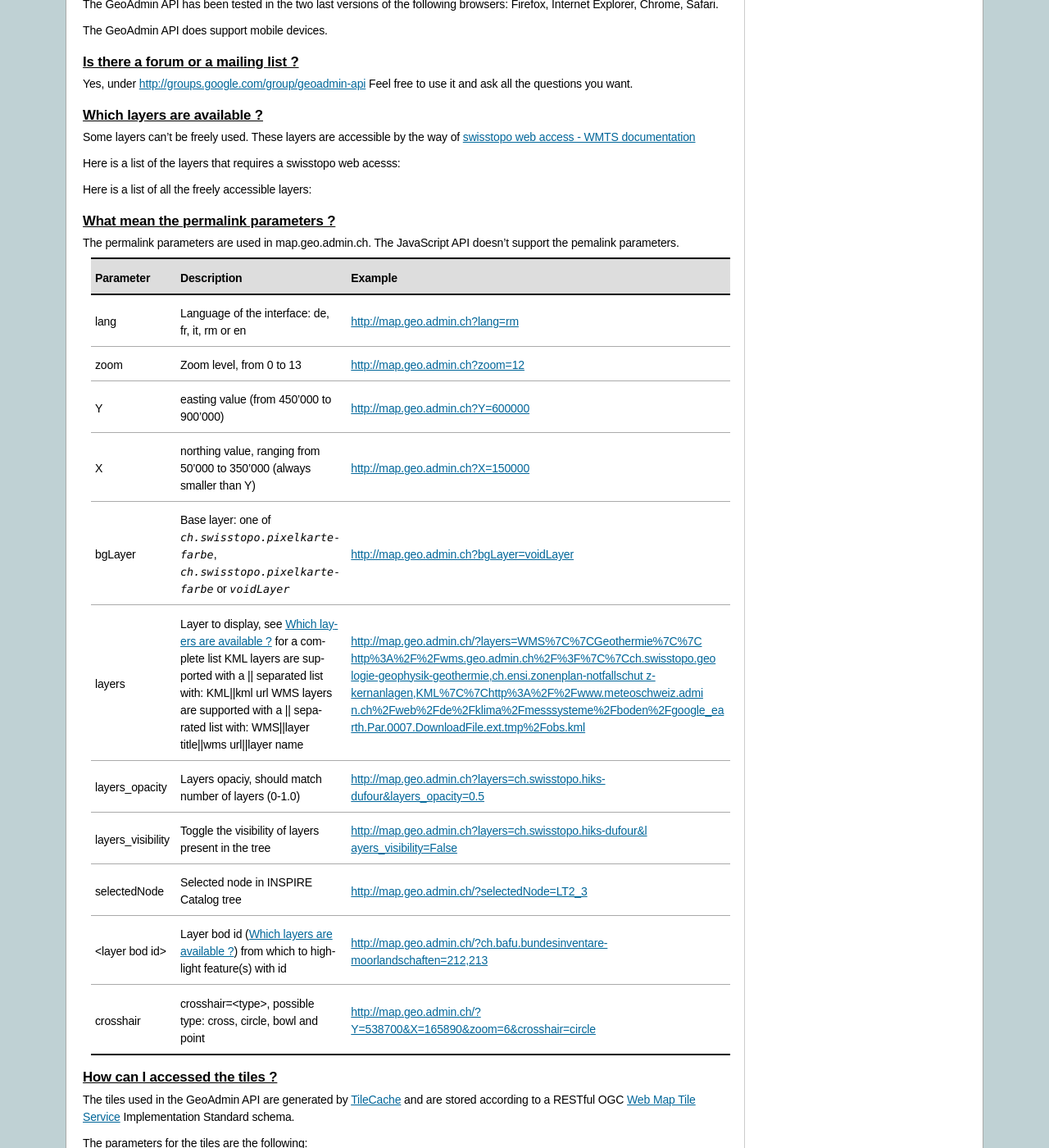
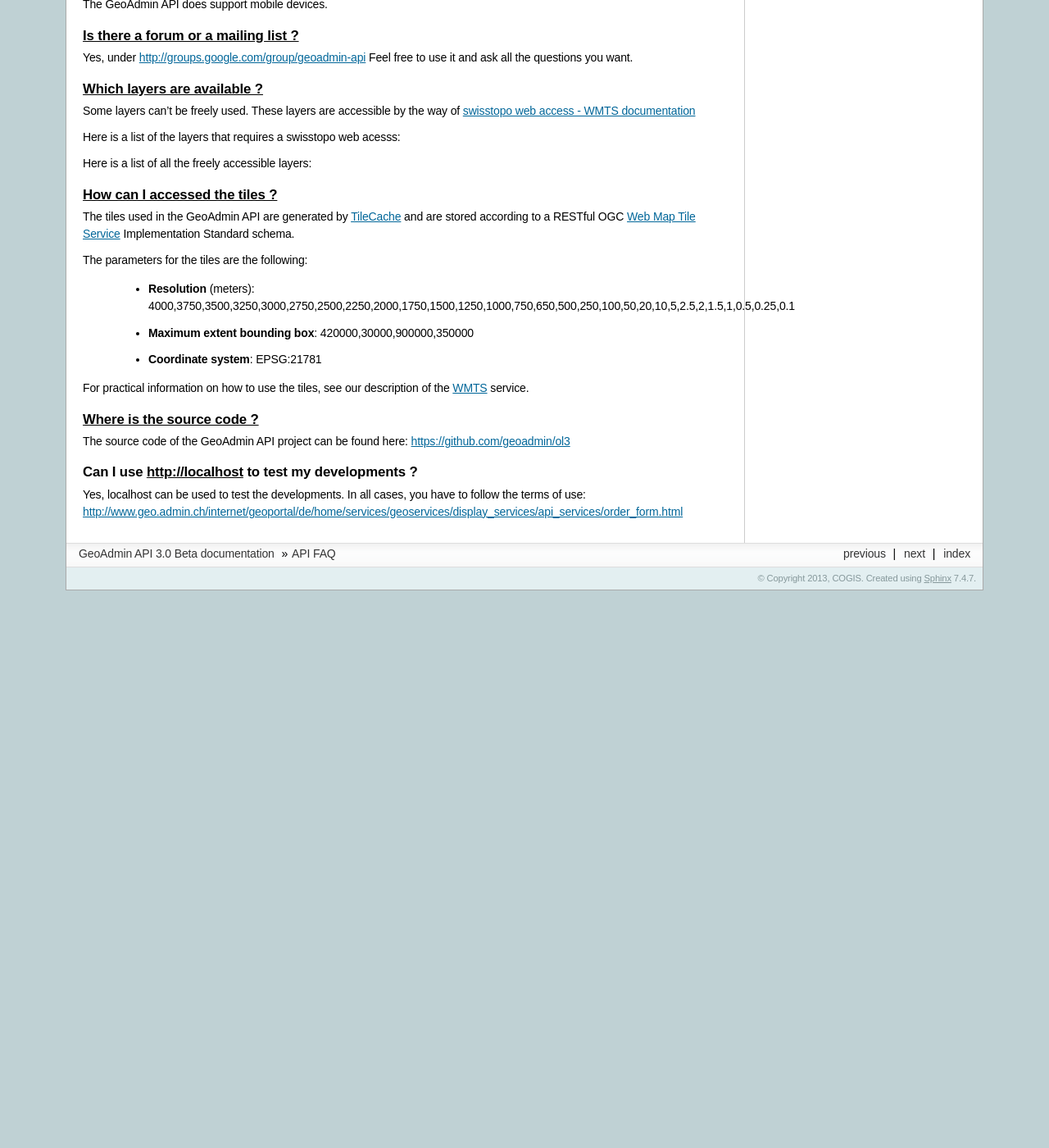
Before and after one commit to swisstopo-test/doc-chsdi3, a Sphinx documentation site: the page built from source/api/faq/index.rst, in a window 1280 px wide and 1400 px high, scrolled down 899 px. Shown: the whole window at 82% size. Built offline with Sphinx 7.4.7, drawn with Linux system fonts in a browser that asks for light colours; formulas are drawn with MathJax 3; after the commit the page ends 1619 px from its top, so only the background shows below that; some of the changed text lies outside the part shown.

Commit message:
Remove permalinks

```diff
--- a/source/api/faq/index.rst
+++ b/source/api/faq/index.rst
@@ -88,39 +88,6 @@ Here is a list of all the freely accessible layers:
      <script type="text/javascript" src="../../loader.js?lang=en"></script>
    </body>
 
-What mean the permalink parameters ?
-------------------------------------
-
-The permalink parameters are used in map.geo.admin.ch. The JavaScript API doesn't support the pemalink parameters.
-
-===================            ==========================================================    =========================================================
-Parameter                      Description                                                    Example
-===================            ==========================================================    =========================================================
-lang                           Language of the interface: de, fr, it, rm or en               http://map.geo.admin.ch?lang=rm
-zoom                           Zoom level, from 0 to 13                                      http://map.geo.admin.ch?zoom=12
-Y                              easting value (from 450'000 to                                http://map.geo.admin.ch?Y=600000
-                               900'000)
-X                              northing value, ranging from 50'000 to                        http://map.geo.admin.ch?X=150000
-                               350'000 (always smaller than Y)
-bgLayer                        Base layer: one of `ch.swisstopo.pixelkarte-farbe`,           http://map.geo.admin.ch?bgLayer=voidLayer
-                               `ch.swisstopo.pixelkarte-farbe` or `voidLayer`
-layers                         Layer to display, see :ref:`available_layers`                 `http://map.geo.admin.ch/?layers=WMS%7C%7CGeothermie%7C%7C
-                               for a complete list                                           http%3A%2F%2Fwms.geo.admin.ch%2F%3F%7C%7Cch.swisstopo.geo
-                               KML layers are supported with a || separated list with:       logie-geophysik-geothermie,ch.ensi.zonenplan-notfallschut
-                               KML||kml url                                                  z-kernanlagen,KML%7C%7Chttp%3A%2F%2Fwww.meteoschweiz.admi
-                               WMS layers are supported with a || separated list with:       n.ch%2Fweb%2Fde%2Fklima%2Fmesssysteme%2Fboden%2Fgoogle_ea
-                               WMS||layer title||wms url||layer name                         rth.Par.0007.DownloadFile.ext.tmp%2Fobs.kml <http://map.geo.admin.ch/?layers=WMS%7C%7CGeothermie%7C%7Chttp%3A%2F%2Fwms.geo.admin.ch%2F%3F%7C%7Cch.swisstopo.geologie-geophysik-geothermie,ch.ensi.zonenplan-notfallschutz-kernanlagen,KML%7C%7Chttp%3A%2F%2Fwww.meteoschweiz.admin.ch%2Fweb%2Fde%2Fklima%2Fmesssysteme%2Fboden%2Fgoogle_earth.Par.0007.DownloadFile.ext.tmp%2Fobs.kml>`_
-layers_opacity                 Layers opaciy, should match number of layers (0-1.0)          http://map.geo.admin.ch?layers=ch.swisstopo.hiks-dufour&layers_opacity=0.5
-layers_visibility              Toggle the visibility of layers present in the tree           `http://map.geo.admin.ch?layers=ch.swisstopo.hiks-dufour&l
-                                                                                             ayers_visibility=False <http://map.geo.admin.ch?layers=ch.swisstopo.hiks-dufour&layers_visibility=False>`_
-selectedNode                   Selected node in INSPIRE Catalog tree                         http://map.geo.admin.ch/?selectedNode=LT2_3
-<layer bod id>                 Layer bod id (:ref:`available_layers`) from which             http://map.geo.admin.ch/?ch.bafu.bundesinventare-moorlandschaften=212,213
-                               to highlight feature(s) with id
-crosshair                      crosshair=<type>, possible type: cross, circle, bowl and      http://map.geo.admin.ch/?Y=538700&X=165890&zoom=6&crosshair=circle
-                               point
-===================            ==========================================================    =========================================================
-
-
 How can I accessed the tiles ?
 ------------------------------
 
```
